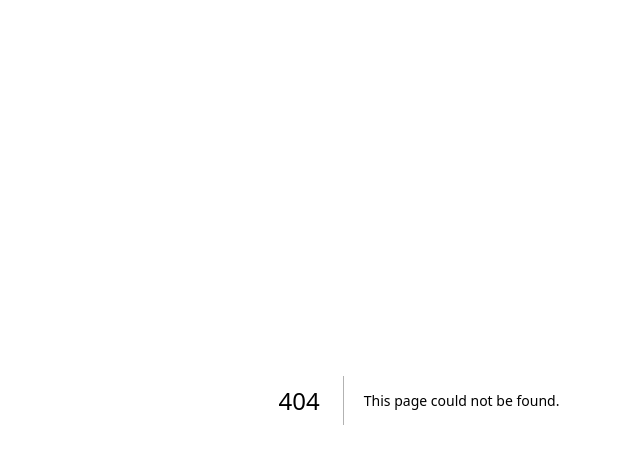
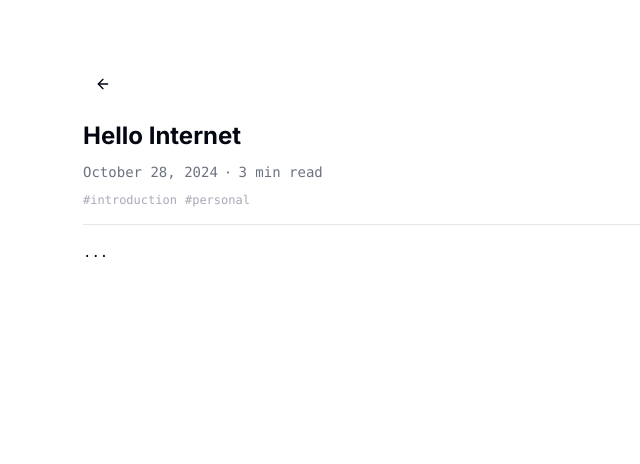
Before and after one commit to ashley-ha/my-cute-blog, a Next.js app: page /posts/first-post in a window 1280 px wide. Before the commit this address had no page. Shown: the top 464 px of the page, without its empty margins (221-861 px from the left). Built offline with nearby package versions, Linux system fonts and the light colour scheme.

Commit message:
added slug for posts

```diff
--- a/src/app/page.tsx
+++ b/src/app/page.tsx
@@ -11,8 +11,6 @@ import Link from 'next/link'
 import { Separator } from "@/components/ui/separator";
 import { getReadingList } from '@/data/posts/readings';
 import { ReadingList } from '@/components/ReadingList';
-
-
 
 
 export const metadata: Metadata = {
@@ -48,8 +46,8 @@ export default function Page() {
             <Image
               alt={HOME.name}
               src={HOME.Logo}
-              height={100}
-              width={100}
+              height={200}
+              width={200}
             />
           </Link>
         </div>
@@ -59,8 +57,8 @@ export default function Page() {
             {HOME.summary}
           </p>
         </div>
-        <Separator className='mt-2'/>
-        <Section className="space-y-4">
+        <Separator className='my-3'/>
+        <Section>
           {posts.map(post => (
             <PostCard key={post.slug} post={post} />
           ))}
@@ -70,10 +68,10 @@ export default function Page() {
             </p>
           )}
         </Section>
-        <Separator className='mt-2'/>
+        <Separator className='my-3'/>
 
 
-        <div className='text-start space-y-1.5 mt-1'>
+        <div className='text-start mt-1'>
           <h2 className="text-xl font-bold">Reading List</h2>
           <p className="ml-0.5 text-pretty font-mono text-sm text-muted-foreground print:text-[12px]">
             my curated reading list of things i&apos;ve read and loved
--- /dev/null
+++ b/src/app/posts/[slug]/page.tsx
@@ -0,0 +1,93 @@
+// app/posts/[slug]/page.tsx
+import type { Metadata } from "next"
+import { getPostBySlug } from "@/data/posts/posts";
+import { formatDate } from "@/lib/utils";
+import { notFound } from "next/navigation";
+import Link from "next/link";
+import { Button } from "@/components/ui/button";
+import { ArrowLeft } from "lucide-react";
+import { Separator } from "@/components/ui/separator";
+
+type Props = {
+  params: { slug: string }
+}
+
+interface PostPageProps {
+    params: {
+      slug: string;
+    };
+  }
+
+export async function generateMetadata({ params }: Props): Promise<Metadata> {
+  const post = getPostBySlug(params.slug)
+
+  if (!post) {
+    return {
+      title: 'Post Not Found'
+    }
+  }
+
+  return {
+    title: post.title,
+    description: post.description,
+  }
+}
+
+export default function PostPage({ params }: PostPageProps) {
+    const post = getPostBySlug(params.slug);
+
+    if (!post) {
+      notFound();
+    }
+
+    return (
+      <main className="container relative mx-auto min-h-screen flex flex-col scroll-my-12 overflow-auto p-4 print:p-12 md:p-16">
+        <div className="mx-auto w-full max-w-2xl flex flex-col gap-4">
+          <div className="flex items-center">
+            <Link href="/">
+              <Button variant="ghost" size="icon" className="mr-2">
+                <ArrowLeft className="h-4 w-4" />
+              </Button>
+            </Link>
+          </div>
+
+          <article className="prose prose-neutral dark:prose-invert">
+            <header className="space-y-2 not-prose">
+              <h1 className="text-2xl font-bold">{post.title}</h1>
+              <div className="flex flex-col gap-2">
+                <div className="flex items-center gap-2 text-muted-foreground">
+                  <time className="font-mono text-sm">
+                    {formatDate(post.date)}
+                  </time>
+                  {post.readingTime && (
+                    <>
+                      <span>·</span>
+                      <span className="font-mono text-sm">{post.readingTime}</span>
+                    </>
+                  )}
+                </div>
+                {post.tags && (
+                  <div className="flex gap-2">
+                    {post.tags.map(tag => (
+                      <span
+                        key={tag}
+                        className="font-mono text-xs text-muted-foreground/60"
+                      >
+                        #{tag}
+                      </span>
+                    ))}
+                  </div>
+                )}
+              </div>
+            </header>
+
+            <Separator className="my-4" />
+
+            <div className="font-mono text-sm leading-relaxed">
+              {post.content}
+            </div>
+          </article>
+        </div>
+      </main>
+    );
+  }
--- a/src/app/types/posts.ts
+++ b/src/app/types/posts.ts
@@ -7,4 +7,4 @@ export type Post = {
     content: string;
     tags?: string[];
     readingTime?: string;
-  }
+  };
--- a/src/components/PostCard.tsx
+++ b/src/components/PostCard.tsx
@@ -11,7 +11,7 @@ export function PostCard({ post }: PostCardProps) {
   return (
     <div className="group space-y-1.5">
       <Link href={`/posts/${post.slug}`}>
-        <div className="space-y-1.5">
+        <div>
           <div className="flex items-center justify-between">
             <h2 className="text-lg font-bold">
               {post.title}
--- a/src/data/home.tsx
+++ b/src/data/home.tsx
@@ -1,4 +1,4 @@
-  import Logo from '@/images/logo5.png'
+  import Logo from '@/images/logo.png'
   import { GitHubIcon, LinkedInIcon, XIcon } from "@/components/icons";
 
   export const HOME = {
```
